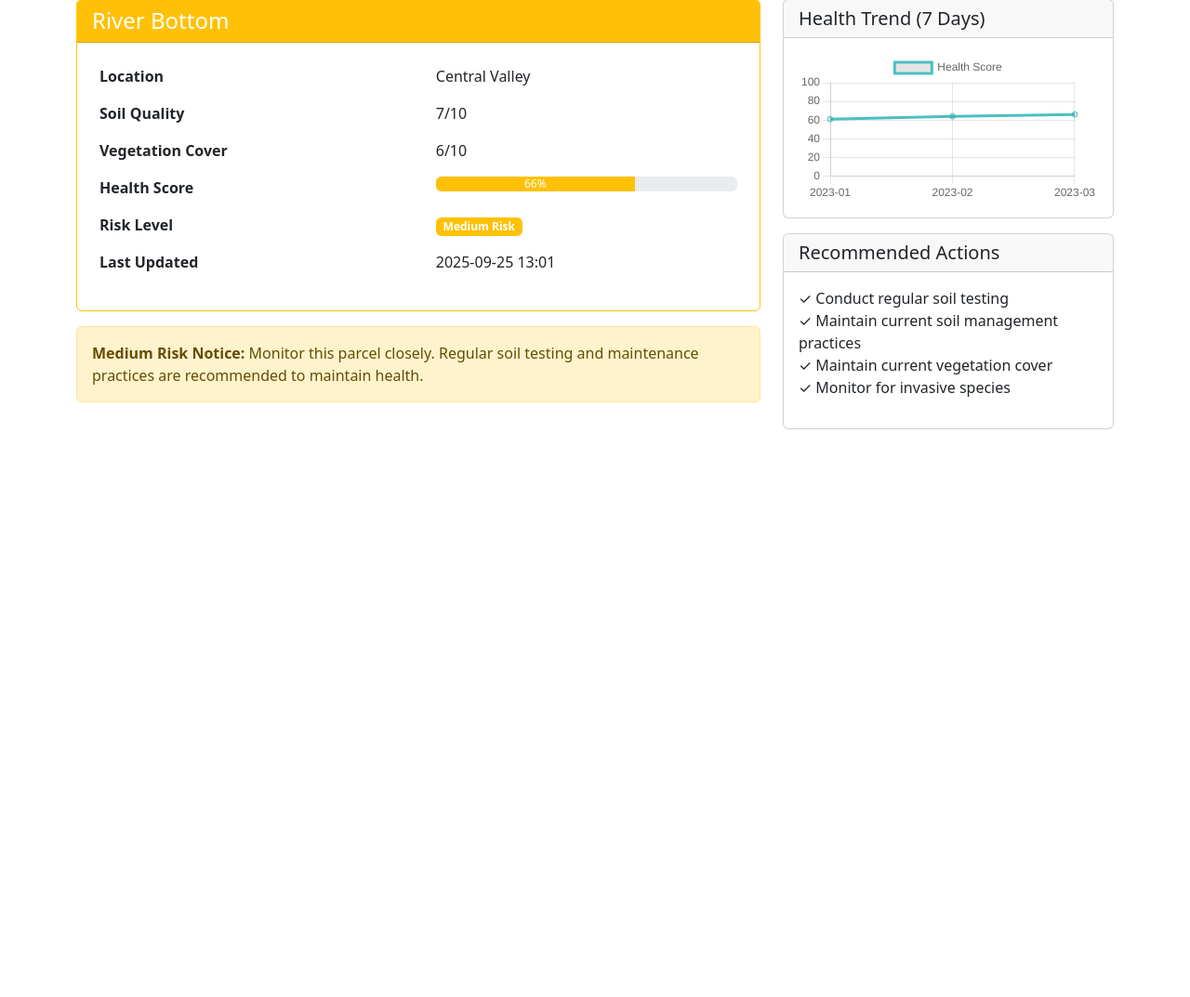
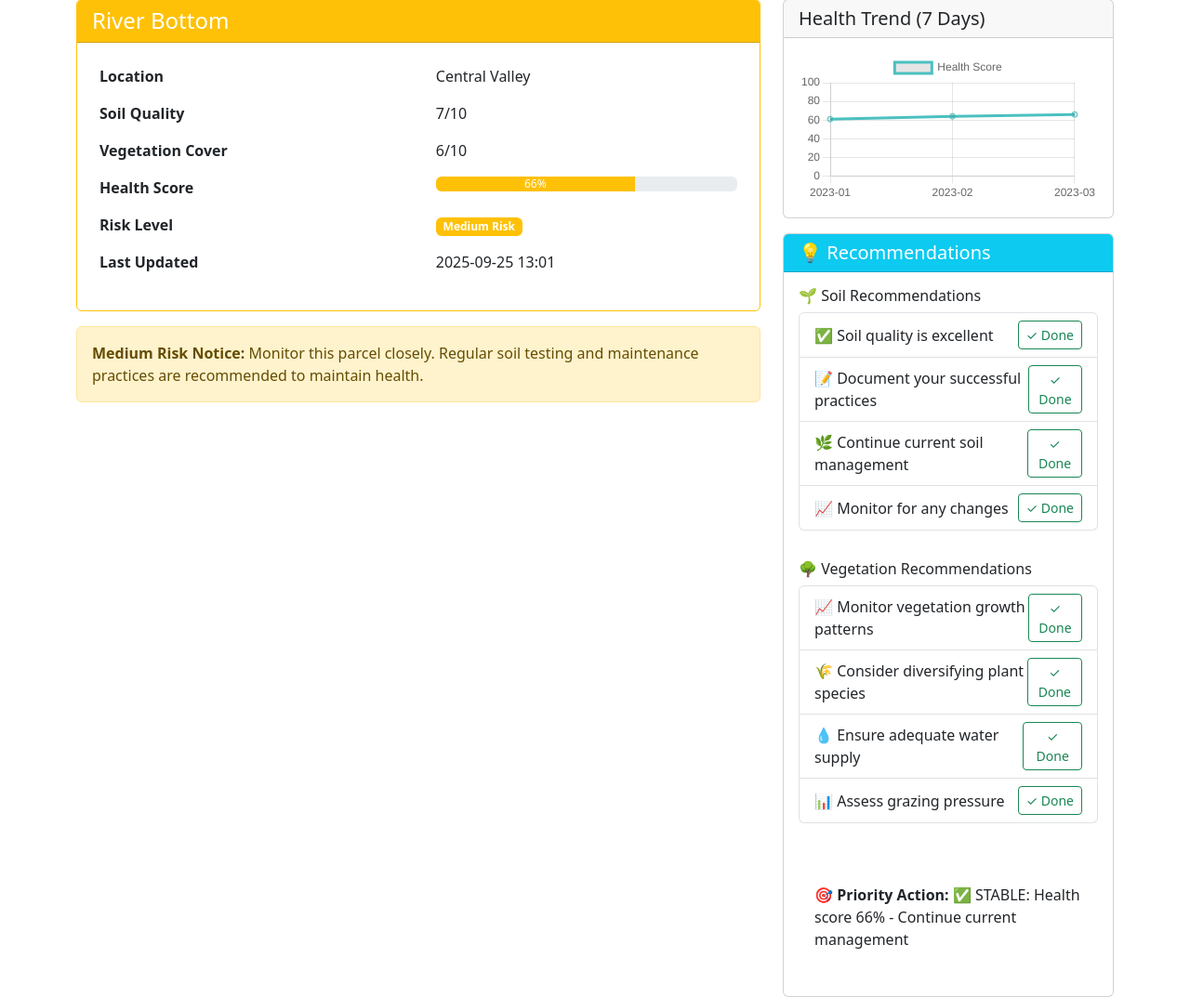
Before and after one commit to ThatDudeJude/Land_Guardian, a Flask app: page /parcel/2 in a window 1280 px wide. Shown: the part 121-1194 px from the top of the page at 93% size. Before the commit the page ends 583 px from the top, so only its background shows below. Run offline with Flask 3, Linux system fonts and the light colour scheme; a user stored in the database is signed in; data comes from the database, SQL or seed files in the repository.

Commit message:
Integrated recommendations in parcel details route and template

```diff
--- a/landguardian/app/routes.py
+++ b/landguardian/app/routes.py
@@ -7,6 +7,7 @@
 
 from app import db, mail
 from app.models import LandParcel, User
+from app.recommendations import get_recommendations
 
 main_bp = Blueprint('main', __name__)
 
@@ -164,7 +165,11 @@
     parcel = LandParcel.query.get_or_404(parcel_id)
     if parcel.user_id != current_user.id:
         abort(404)
-    return render_template('parcel_detail.html', parcel=parcel)
+
+    # Generate recommendations for the parcel
+    recommendations = get_recommendations(parcel)
+
+    return render_template('parcel_detail.html', parcel=parcel, recommendations=recommendations)
 
 @main_bp.route('/api/health-trend/<int:parcel_id>')
 @login_required
--- a/landguardian/app/templates/parcel_detail.html
+++ b/landguardian/app/templates/parcel_detail.html
@@ -101,31 +101,51 @@
     </div>
 
     <div class="card">
-      <div class="card-header">
-        <h5 class="card-title mb-0">Recommended Actions</h5>
+      <div class="card-header bg-info text-white">
+        <h5 class="card-title mb-0">💡 Recommendations</h5>
       </div>
       <div class="card-body">
-        <ul class="list-unstyled">
-          {% if parcel.soil_quality <= 4 %}
-          <li>✓ Implement soil conservation practices</li>
-          <li>✓ Start cover cropping program</li>
-          <li>✓ Add organic matter to soil</li>
-          {% elif parcel.soil_quality <= 7 %}
-          <li>✓ Conduct regular soil testing</li>
-          <li>✓ Maintain current soil management practices</li>
-          {% else %}
-          <li>✓ Document successful soil management practices</li>
-          {% endif %} {% if parcel.vegetation_cover <= 4 %}
-          <li>✓ Plant native vegetation species</li>
-          <li>✓ Implement erosion control measures</li>
-          <li>✓ Monitor vegetation growth regularly</li>
-          {% elif parcel.vegetation_cover <= 7 %}
-          <li>✓ Maintain current vegetation cover</li>
-          <li>✓ Monitor for invasive species</li>
-          {% else %}
-          <li>✓ Document successful vegetation management</li>
-          {% endif %}
-        </ul>
+        <div class="row">
+          <div class="col-12 mb-3">
+            <h6>🌱 Soil Recommendations</h6>
+            <div class="list-group mb-3">
+              {% for rec in recommendations.soil %}
+              <div
+                class="list-group-item d-flex justify-content-between align-items-center"
+              >
+                {{ rec }}
+                <button
+                  class="btn btn-sm btn-outline-success mark-implemented"
+                  data-recommendation="{{ rec }}"
+                >
+                  ✓ Done
+                </button>
+              </div>
+              {% endfor %}
+            </div>
+          </div>
+          <div class="col-12 mb-3">
+            <h6>🌳 Vegetation Recommendations</h6>
+            <div class="list-group mb-3">
+              {% for rec in recommendations.vegetation %}
+              <div
+                class="list-group-item d-flex justify-content-between align-items-center"
+              >
+                {{ rec }}
+                <button
+                  class="btn btn-sm btn-outline-success mark-implemented"
+                  data-recommendation="{{ rec }}"
+                >
+                  ✓ Done
+                </button>
+              </div>
+              {% endfor %}
+            </div>
+          </div>
+        </div>
+        <div class="alert alert-{{ parcel.risk_color }} mt-3">
+          <strong>🎯 Priority Action:</strong> {{ recommendations.priority }}
+        </div>
       </div>
     </div>
   </div>
@@ -134,6 +154,26 @@
 <script>
   document.addEventListener('DOMContentLoaded', function() {
       initChart({{ parcel.id }});
+
+      // Recommendation marking functionality
+      document.querySelectorAll('.mark-implemented').forEach(button => {
+          button.addEventListener('click', function() {
+              const recommendation = this.dataset.recommendation;
+              this.innerHTML = '✅ Implemented';
+              this.classList.remove('btn-outline-success');
+              this.classList.add('btn-success');
+              this.disabled = true;
+
+              // Show success message
+              const alert = document.createElement('div');
+              alert.className = 'alert alert-success alert-dismissible fade show mt-2';
+              alert.innerHTML = `
+                  <strong>Great!</strong> Marked as implemented: ${recommendation}
+                  <button type="button" class="btn-close" data-bs-dismiss="alert"></button>
+              `;
+              this.closest('.list-group-item').appendChild(alert);
+          });
+      });
   });
 </script>
 {% endblock %}
```
Also changed, not shown: PROMPTS.md (+3 -0 lines), TASKS_AND_CHANGES.md (+7 -0 lines).
